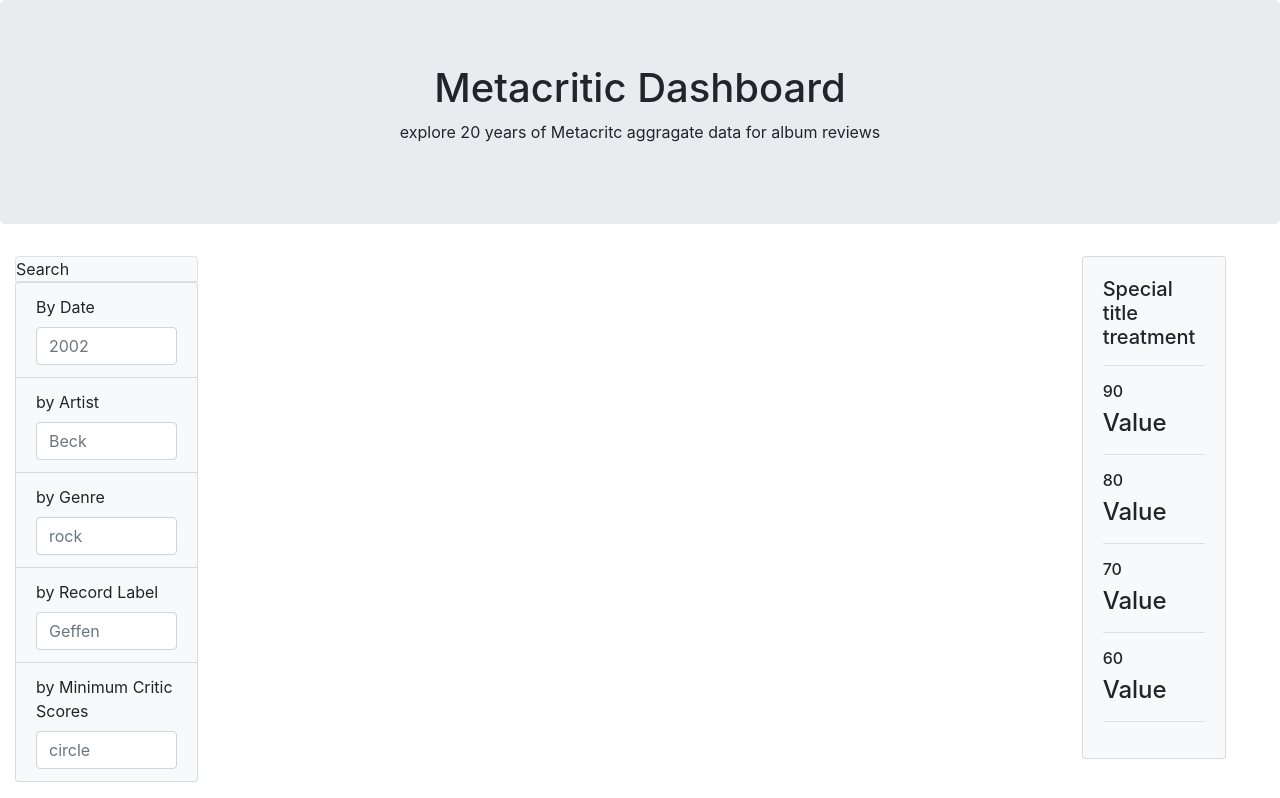
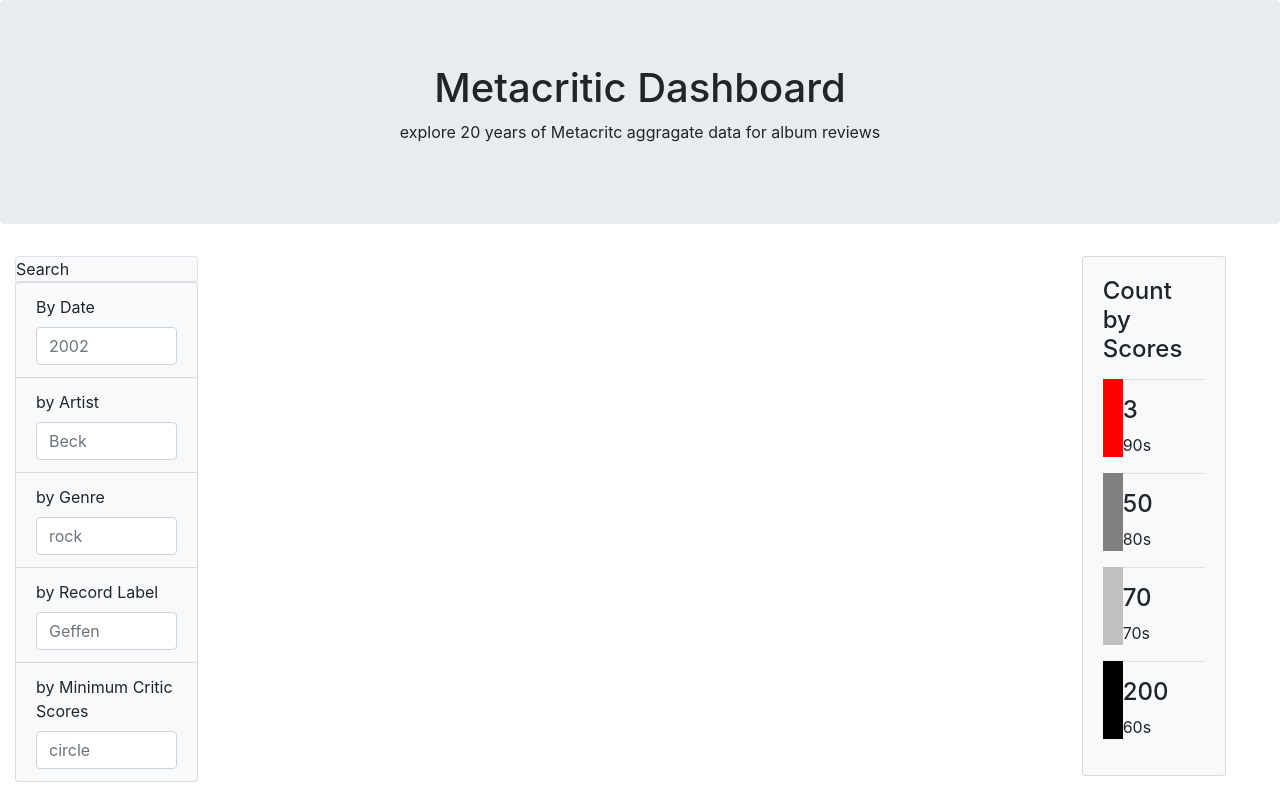
Before and after one commit to dorisep/meta_dashboard, a Flask app: page / in a window 1280 px wide. Shown: the top 798 px of the page. Run offline with Flask 2, Linux system fonts and the light colour scheme; data comes from the database, SQL or seed files in the repository; some libraries are stand-ins or nearby versions.

Commit message:
kpi panel html complete

```diff
--- a/D3/Templates/stacked.html
+++ b/D3/Templates/stacked.html
@@ -57,27 +57,26 @@
             <div class="col-md-2">
                 <div class="card bg-light" style="width: 9rem;">
                     <div class="card-body">
-                        <h5 class="card-title">Special title treatment</h5>
-                        <hr>
-                        <div>
-                            <h6>90</h6>
-                            <h4>Value</h4>
+                        <h4 class="card-title">Count by Scores</h4>
+                        <div style="border-left: 20px solid red">
                             <hr>
+                            <h4 class="">3</h4>
+                            <p>90s</p>
                         </div>
-                        <div>
-                            <h6>80</h6>
-                            <h4>Value</h4>
+                        <div style="border-left: 20px solid grey">
                             <hr>
+                            <h4>50</h4>
+                            <p>80s</p>
                         </div>
-                        <div>
-                            <h6>70</h6>
-                            <h4>Value</h4>
+                        <div style="border-left: 20px solid silver">
                             <hr>
+                            <h4>70</h4>
+                            <p>70s</p>
                         </div>
-                        <div>
-                            <h6>60</h6>
-                            <h4>Value</h4>
+                        <div style="border-left: 20px solid black">
                             <hr>
+                            <h4>200</h4>
+                            <p>60s</p>
                         </div>
                     </div>
                 </div>
--- a/D3/static/css/style.css
+++ b/D3/static/css/style.css
@@ -21,3 +21,7 @@
     display: table;
     table-layout: fixed;
 }
+
+#kpi {
+    border-left: 5px solid red;
+}
--- a/D3/static/js/stacked.js
+++ b/D3/static/js/stacked.js
@@ -103,13 +103,13 @@
     sortedArr = arr.sort((a, b) => { return b - a })
     sortedArr.forEach(e => {
         if (e === '90') {
-            colorRange.push('#fc0505')
+            colorRange.push('red')
         } else if (e === '80') {
-            colorRange.push('#828282')
+            colorRange.push('silver')
         } else if (e == '70') {
-            colorRange.push('#C5C5C5')
+            colorRange.push('grey')
         } else {
-            colorRange.push('#000000')
+            colorRange.push('black')
         }
     })
     colorObj['colorDomain'] = arr
```
